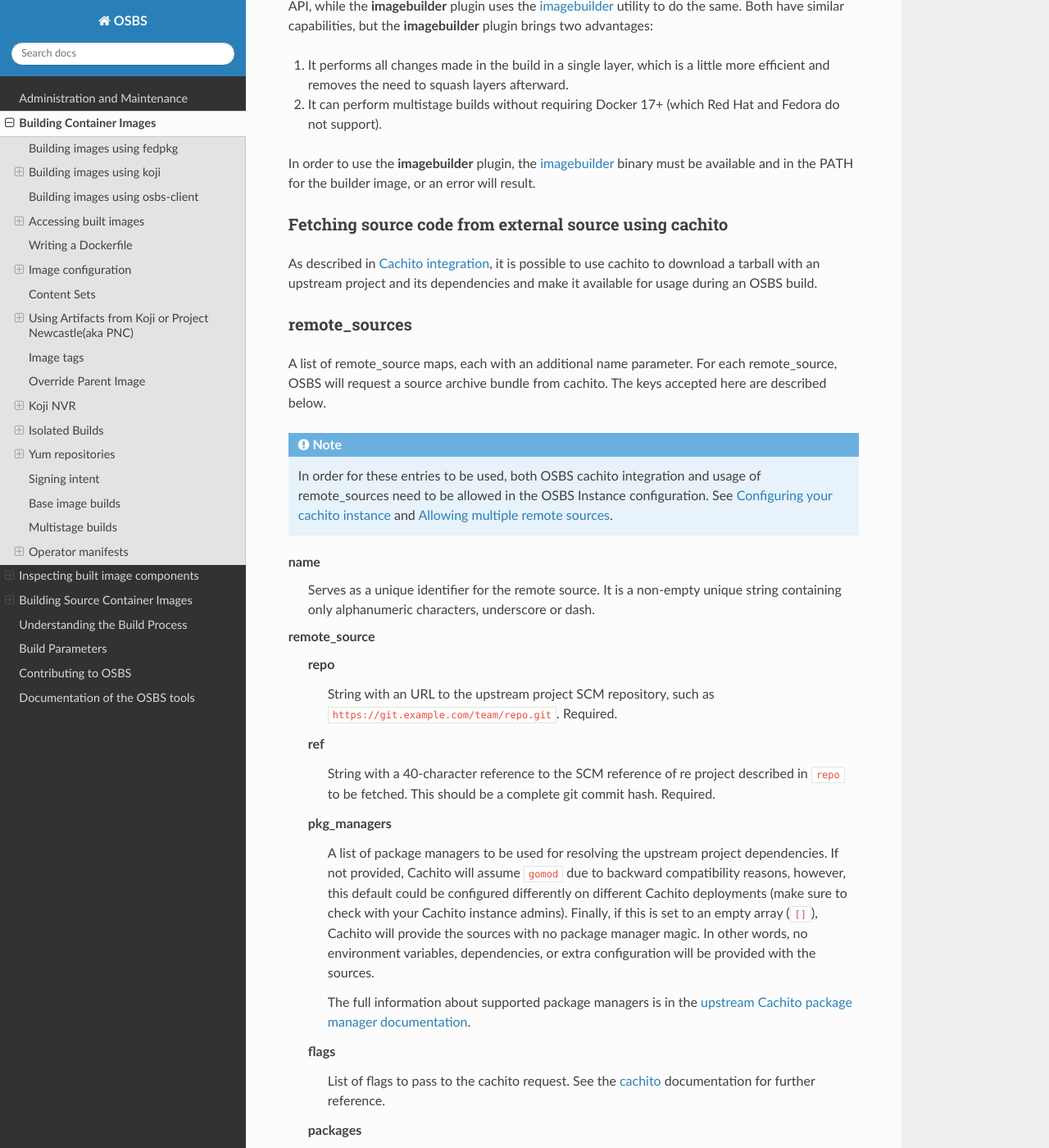
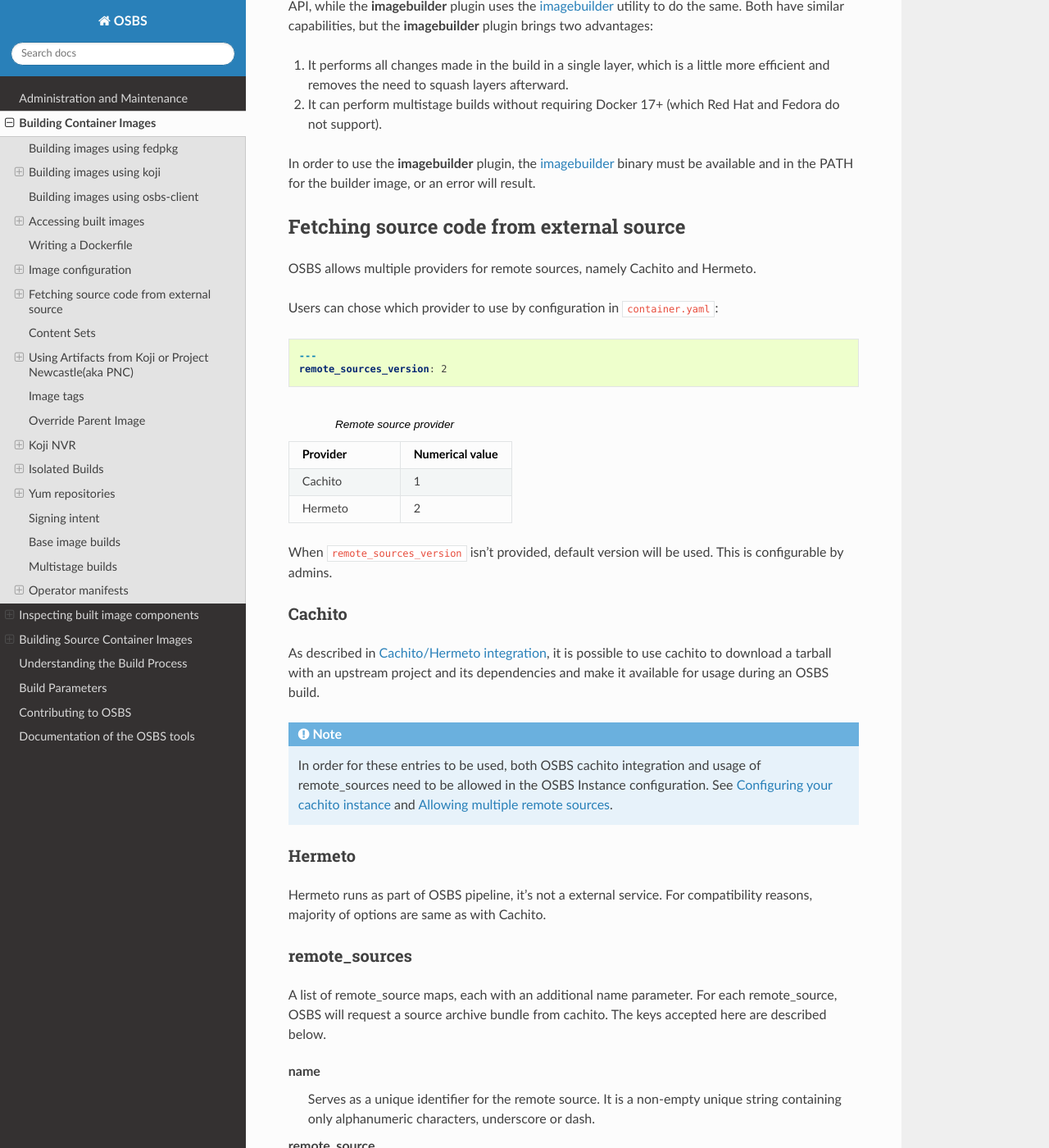
Before and after one commit to containerbuildsystem/osbs-docs, a Sphinx documentation site: the page built from docs/users.rst, in a window 1280 px wide and 1400 px high, scrolled down 12305 px. Shown: the whole window at 82% size. Built offline with Sphinx 7.4.7 and the Read the Docs theme 3.1.0, drawn with Linux system fonts in a browser that asks for light colours; some of the changed text lies outside the part shown.

Commit message:
Add Hermeto
Hermeto is another method for remote sources

Signed-off-by: Martin Basti <mbasti@redhat.com>

```diff
--- a/docs/users.rst
+++ b/docs/users.rst
@@ -650,13 +650,50 @@
 
 .. _cachito-usage:
 
-Fetching source code from external source using cachito
-~~~~~~~~~~~~~~~~~~~~~~~~~~~~~~~~~~~~~~~~~~~~~~~~~~~~~~~
+Fetching source code from external source
+-----------------------------------------
+
+OSBS allows multiple providers for remote sources, namely Cachito and Hermeto.
+
+Users can chose which provider to use by configuration in ``container.yaml``:
+
+.. code-block:: yaml
+
+  ---
+  remote_sources_version: 2
+
+
+.. list-table:: Remote source provider
+   :widths: 25 25
+   :header-rows: 1
+
+   * - Provider
+     - Numerical value
+   * - Cachito
+     - 1
+   * - Hermeto
+     - 2
+
+
+When ``remote_sources_version`` isn't provided, default version will be used.
+This is configurable by admins.
+
+Cachito
+~~~~~~~
 
 As described in :ref:`cachito-integration`, it is possible to use cachito to
 download a tarball with an upstream project and its dependencies and make it
 available for usage during an OSBS build.
 
+.. note:: In order for these entries to be used, both OSBS cachito integration and usage
+  of remote_sources need to be allowed in the OSBS Instance configuration. See
+  :ref:`configure-cachito-instance` and :ref:`allow-multiple-remote-sources`.
+
+Hermeto
+~~~~~~~
+
+Hermeto runs as part of OSBS pipeline, it's not a external service.
+For compatibility reasons, majority of options are same as with Cachito.
 
 remote_sources
 ~~~~~~~~~~~~~~
@@ -665,9 +702,7 @@
 remote_source, OSBS will request a source archive bundle from cachito. The keys
 accepted here are described below.
 
-.. note:: In order for these entries to be used, both OSBS cachito integration and usage
-  of remote_sources need to be allowed in the OSBS Instance configuration. See
-  :ref:`configure-cachito-instance` and :ref:`allow-multiple-remote-sources`.
+
 
 name
   Serves as a unique identifier for the remote source.
@@ -685,21 +720,20 @@
 
   pkg_managers
     A list of package managers to be used for resolving the upstream project
-    dependencies. If not provided, Cachito will assume ``gomod`` due to backward
+    dependencies. If not provided, Cachito/Hermeto will assume ``gomod`` due to backward
     compatibility reasons, however, this default could be configured differently
     on different Cachito deployments (make sure to check with your Cachito
-    instance admins). Finally, if this is set to an empty array (``[]``), Cachito
+    instance admins). Finally, if this is set to an empty array (``[]``), Cachito/Hermeto
     will provide the sources with no package manager magic. In other words, no
     environment variables, dependencies, or extra configuration will be provided
     with the sources.
 
-    The full information about supported package managers is in the
-    `upstream Cachito package manager documentation
-    <https://github.com/release-engineering/cachito#package-managers>`_.
+    Supported package managers are: ``gomod``, ``rubygems``, ``pip``, ``yarn``,
+    ``npm``, ``git-submodule``
 
   flags
-    List of flags to pass to the cachito request. See the cachito_ documentation
-    for further reference.
+    List of flags to pass to the Cachito/Hermeto request.
+    See the cachito_ and hermeto_ documentation for further reference.
 
   packages
     A map of package managers where each value is an array of maps describing
@@ -738,11 +772,11 @@
 The dependencies can be correspondingly found at ``$REMOTE_SOURCES_DIR/{name}/deps``
 
 OSBS also creates a ``$REMOTE_SOURCES_DIR/{name}/cachito.env`` bash script with exported
-environment variables received from each cachito request (such as ``GOPATH``,
+environment variables (such as ``GOPATH``,
 ``GOCACHE`` for gomod package manager and ``PIP_CERT``, ``PIP_INDEX_URL`` for pip).
 Users should use the following command in the Dockerfile to set all required variables::
 
-    RUN source $REMOTE_SOURCES_DIR/{name}/cachito.env
+    RUN source $REMOTE_SOURCES_DIR/{name}/cachito.env  # compatible filename with Hermeto
 
 Note that ``$REMOTE_SOURCES_DIR`` is a build arg, available only in build time.
 Hence, for cleaning up the image after using the sources, add the following
@@ -751,14 +785,13 @@
     RUN rm -rf $REMOTE_SOURCES_DIR
 
 ``$REMOTE_SOURCES`` is another build arg, which points to the directory that
-contains extracted tar archives provided by cachito in the buildroot workdir.
-
-.. note:: To better use the cachito provided dependencies, a full gomod
-  supporting Golang version is required. In other words, you should use Golang
-  >= 1.13
+contains extracted remote source tar archives in the buildroot workdir.
+
 
 Replacing project dependencies with cachito
 ~~~~~~~~~~~~~~~~~~~~~~~~~~~~~~~~~~~~~~~~~~~
+
+.. note:: Hermeto doesn't support replacements.
 
 Cachito also provides a feature to allow users to replace a project's
 dependencies with another version of that same dependency or with a completely
@@ -797,7 +830,8 @@
 the ``osbs`` CLI. This was done to keep the consistency with the similar option
 to specify yum repository URLs in each particular CLI.
 
-.. _cachito: https://github.com/release-engineering/cachito
+.. _cachito: https://github.com/containerbuildsystem/cachito
+.. _hermeto: https://github.com/hermetoproject/cachi2
 
 .. _content_sets.yml:
 
```
Also changed, not shown: docs/admins.rst (+34 -10 lines).
